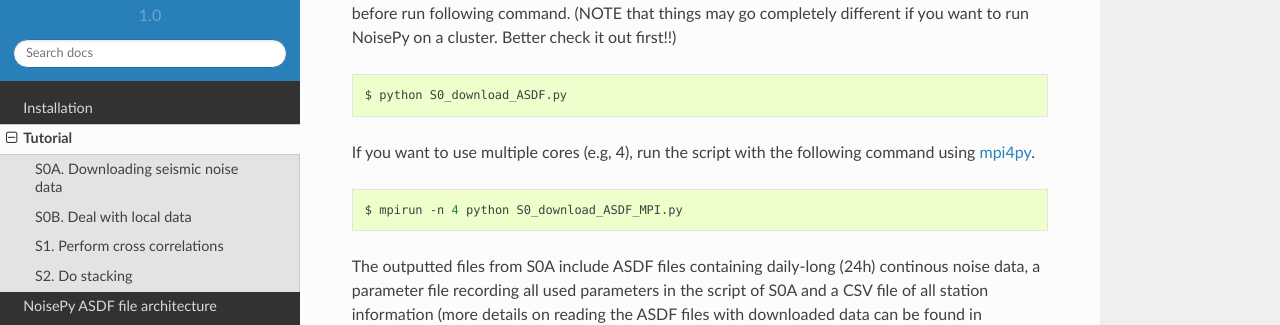
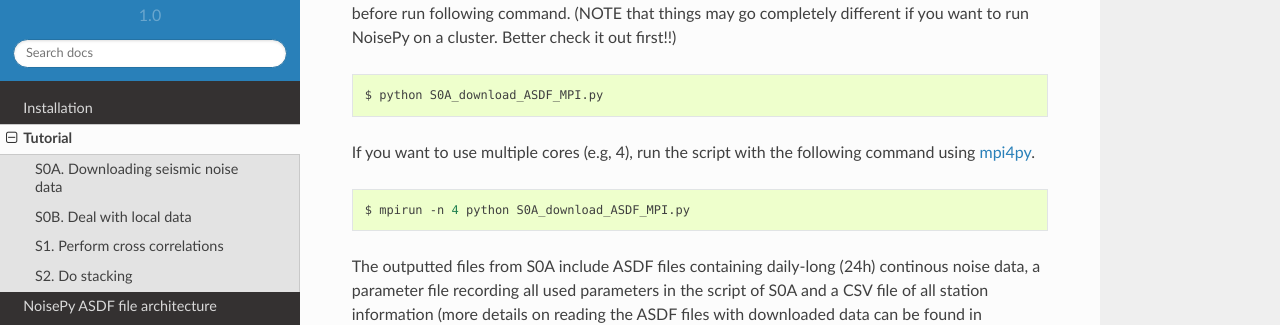
Before and after one commit to noisepy/NoisePy, a Sphinx documentation site: the page built from docs/tutorial.rst, in a window 1280 px wide and 900 px high, scrolled down 402 px. Shown: the part 172-497 px from the top of the window. Built offline with Sphinx 7.4.7 and the Read the Docs theme 2.0.0, drawn with Linux system fonts in a browser that asks for light colours.

Commit message:
Update tutorial.rst

```diff
--- a/docs/tutorial.rst
+++ b/docs/tutorial.rst
@@ -17,13 +17,13 @@ environment before run following command. (NOTE that things may go completely di
 
 .. code-block:: bash
 
-    $ python S0_download_ASDF.py
+    $ python S0A_download_ASDF_MPI.py
 
 If you want to use multiple cores (e.g, 4), run the script with the following command using `mpi4py <https://mpi4py.readthedocs.io/en/stable/>`_.
 
 .. code-block:: bash
 
-    $ mpirun -n 4 python S0_download_ASDF_MPI.py
+    $ mpirun -n 4 python S0A_download_ASDF_MPI.py
 
 The outputted files from S0A include ASDF files containing daily-long (24h) continous noise data, a parameter file recording all used parameters in the script of S0A and a CSV file of
 all station information (more details on reading the ASDF files with downloaded data can be found in docs/src/ASDF.md). The continous waveforms data stored in the ASDF file can be displayed
```
